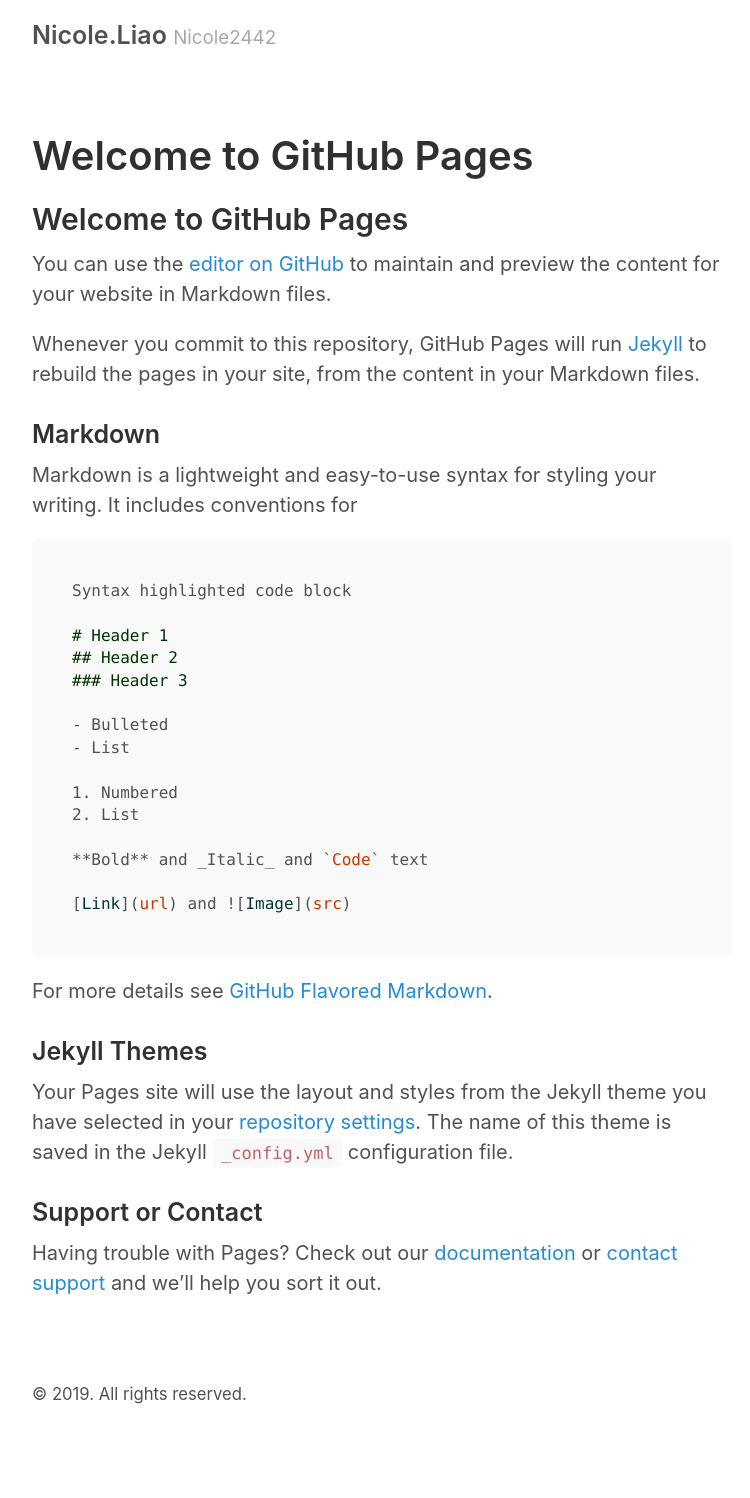
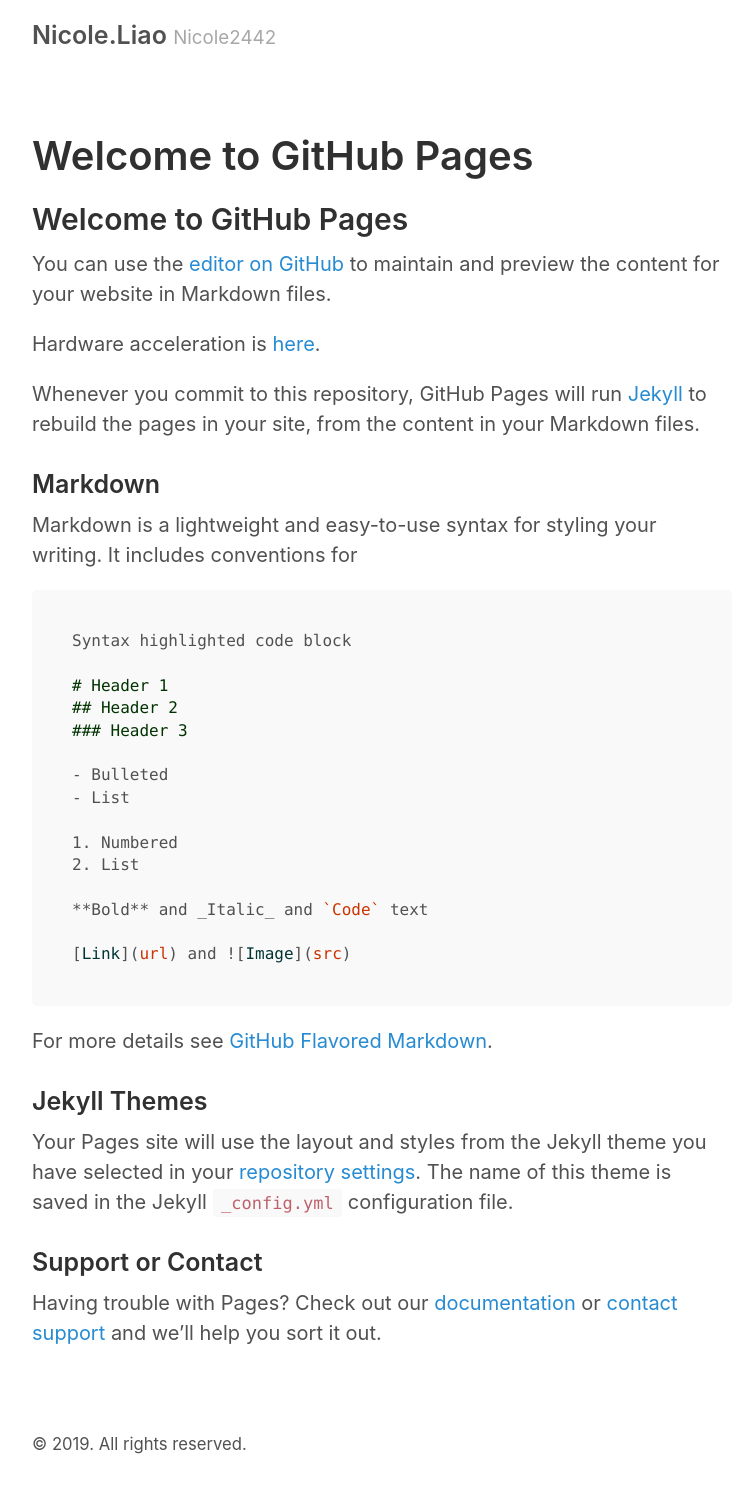
Before and after one commit to Nicole2442/Nicole2442.github.io, a Jekyll site: the page built from index.md, in a window 1280 px wide. Shown: the whole page, without its empty margins (258-1008 px from the left). Built offline with Jekyll 4.4.1, drawn with Linux system fonts in a browser that asks for light colours; our own code applies the rules of GitHub Pages for plain Markdown files; the list of posts is cut into pages by our own code; before the commit the page ends 1448 px from its top, so only the background shows below that.

Commit message:
Update index.md

```diff
--- a/index.md
+++ b/index.md
@@ -1,6 +1,8 @@
 ## Welcome to GitHub Pages
 
 You can use the [editor on GitHub](https://github.com/Nicole2442/Nicole2442.github.io/edit/master/index.md) to maintain and preview the content for your website in Markdown files.
+
+Hardware acceleration is [here](https://nicole2442.github.io/HW-acceleration/).
 
 Whenever you commit to this repository, GitHub Pages will run [Jekyll](https://jekyllrb.com/) to rebuild the pages in your site, from the content in your Markdown files.
 
```
